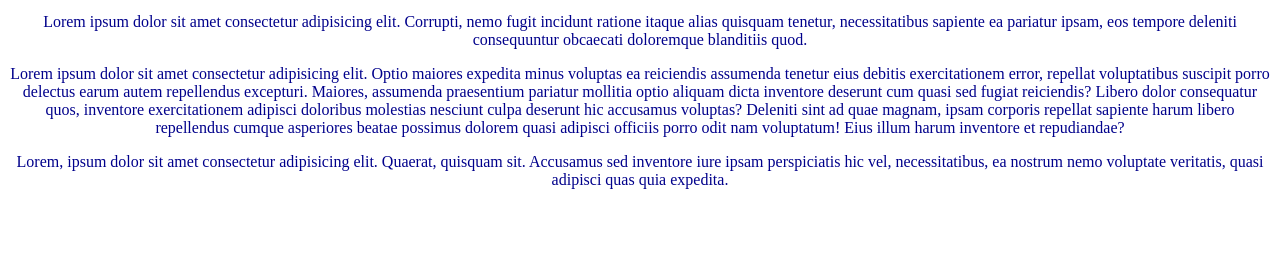
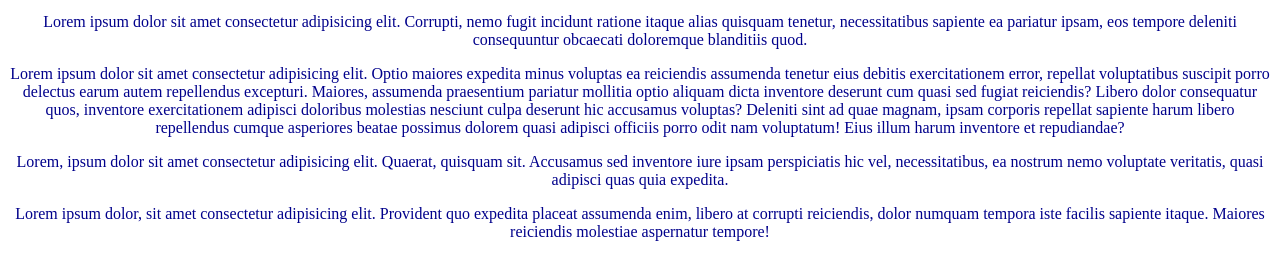
Before and after one commit to Mercurylonely/CSS, a plain HTML site: page Index.html in a window 1280 px wide. Shown: the part 104-384 px from the top of the page. Drawn offline with Linux system fonts and the light colour scheme.

Commit message:
add : paragraph

```diff
--- a/Index.html
+++ b/Index.html
@@ -30,5 +30,6 @@
         Maiores, assumenda praesentium pariatur mollitia optio aliquam dicta inventore deserunt cum quasi sed fugiat reiciendis? Libero dolor consequatur quos, inventore exercitationem adipisci doloribus molestias nesciunt culpa deserunt hic accusamus voluptas?
         Deleniti sint ad quae magnam, ipsam corporis repellat sapiente harum libero repellendus cumque asperiores beatae possimus dolorem quasi adipisci officiis porro odit nam voluptatum! Eius illum harum inventore et repudiandae?</p>
         <p>Lorem, ipsum dolor sit amet consectetur adipisicing elit. Quaerat, quisquam sit. Accusamus sed inventore iure ipsam perspiciatis hic vel, necessitatibus, ea nostrum nemo voluptate veritatis, quasi adipisci quas quia expedita.</p>
+        <p>Lorem ipsum dolor, sit amet consectetur adipisicing elit. Provident quo expedita placeat assumenda enim, libero at corrupti reiciendis, dolor numquam tempora iste facilis sapiente itaque. Maiores reiciendis molestiae aspernatur tempore!</p>
   </body>
 </html>
```
